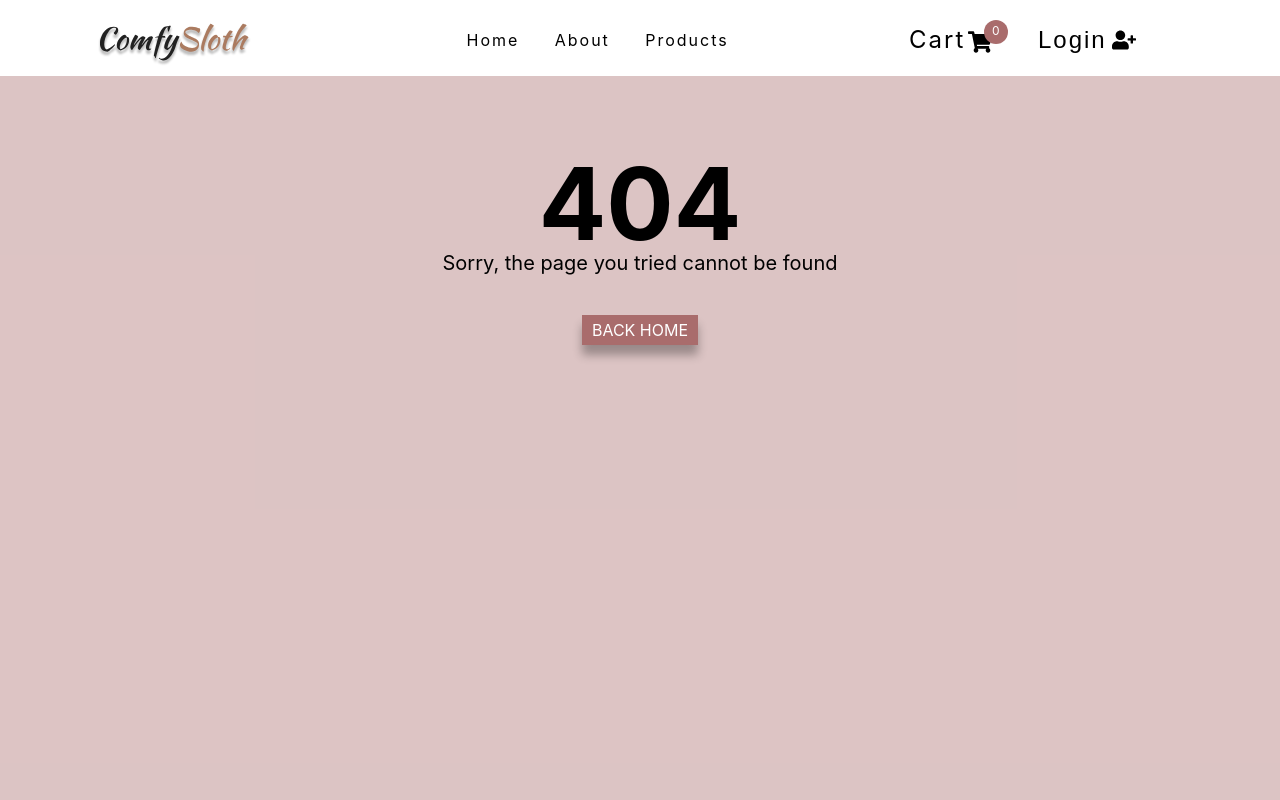
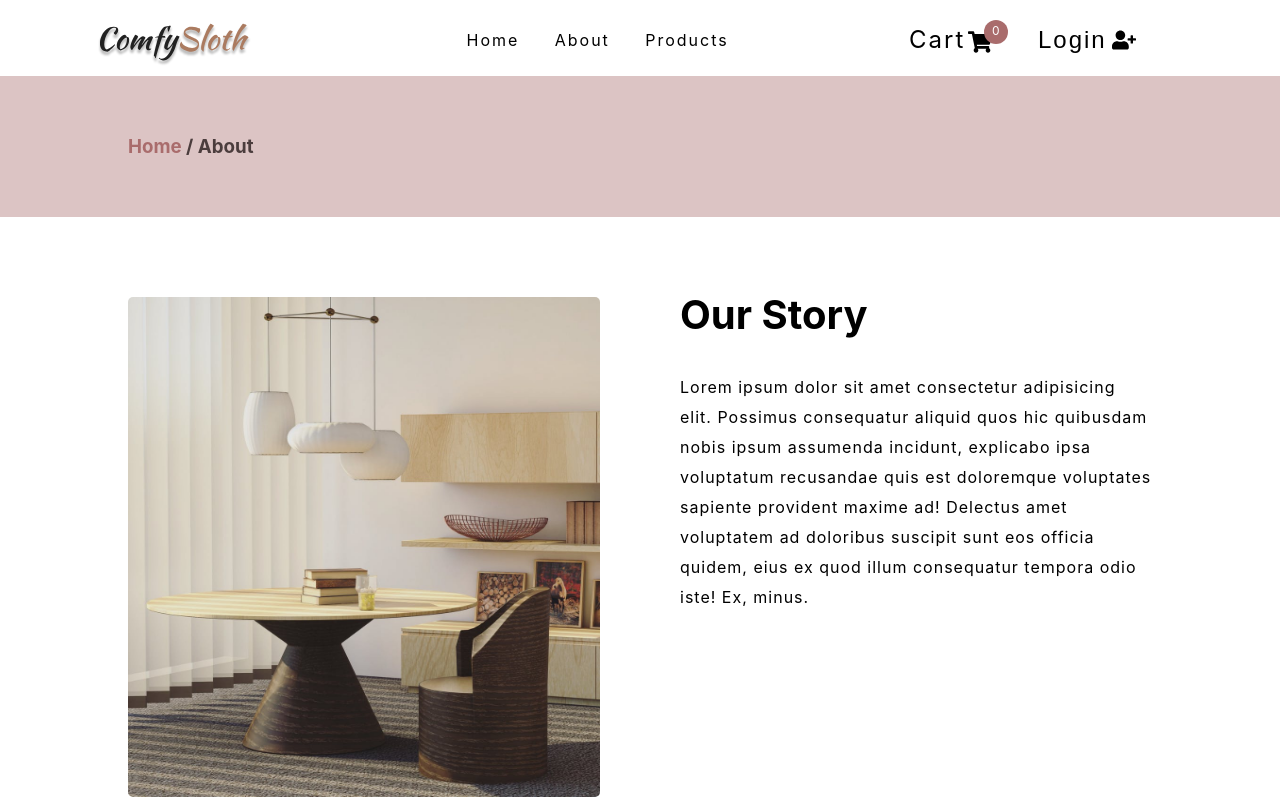
Before and after one commit to davidjacimovic98/react-project-webshop, a React (Create React App) app: page /about in a window 1280 px wide. Before the commit this address had no page. Shown: the top 800 px of the page. Built offline with nearby package versions, Linux system fonts and the light colour scheme.

Commit message:
about page and some basic checkout page added

```diff
--- a/src/App.js
+++ b/src/App.js
@@ -4,6 +4,9 @@ import HomePage from "./pages/HomePage/HomePage";
 import Footer from "./components/Footer/Footer";
 import Sidebar from "./components/Sidebar/Sidebar";
 import ErrorPage from "./pages/ErrorPage/ErrorPage";
+import AboutPage from "./pages/AboutPage/AboutPage";
+import CheckoutPage from "./pages/CheckoutPage/CheckoutPage";
+import PrivateRoute from "./pages/PrivateRoute/PrivateRoute";
 
 function App() {
   return (
@@ -12,6 +15,15 @@ function App() {
       <Sidebar />
       <Routes>
         <Route path="/" element={<HomePage />} />
+        <Route path="/about" element={<AboutPage />} />
+        <Route
+          path="/checkout"
+          element={
+            <PrivateRoute>
+              <CheckoutPage />
+            </PrivateRoute>
+          }
+        />
         <Route path="*" element={<ErrorPage />} />
       </Routes>
       <Footer />
--- /dev/null
+++ b/src/components/PageHero/PageHero.js
@@ -0,0 +1,15 @@
+import React from "react";
+import styles from "./PageHero.module.css";
+import { Link } from "react-router-dom";
+
+const PageHero = ({ title }) => {
+  return (
+    <div className={styles.main_div}>
+      <h3>
+        <Link to="/">Home</Link> / {title}
+      </h3>
+    </div>
+  );
+};
+
+export default PageHero;
--- /dev/null
+++ b/src/components/PageHero/PageHero.module.css
@@ -0,0 +1,15 @@
+.main_div {
+  background-color: rgba(169, 108, 108, 0.4);
+  padding: 5vh 0;
+  color: rgb(75, 61, 61);
+  text-transform: capitalize;
+}
+
+.main_div h3 {
+  margin-left: 10%;
+}
+
+.main_div a {
+  text-decoration: none;
+  color: rgb(169, 108, 108);
+}
--- /dev/null
+++ b/src/pages/AboutPage/AboutPage.js
@@ -0,0 +1,28 @@
+import React from "react";
+import styles from "./AboutPage.module.css";
+import aboutImg from "../../images/hero-bcg.jpeg";
+import PageHero from "../../components/PageHero/PageHero";
+
+const AboutPage = () => {
+  return (
+    <div className={styles.about_container}>
+      <PageHero title="about" />
+      <div className={styles.about_info}>
+        <img src={aboutImg} alt="nice desk" />
+        <div className={styles.text_info}>
+          <h2>our story</h2>
+          <p>
+            Lorem ipsum dolor sit amet consectetur adipisicing elit. Possimus
+            consequatur aliquid quos hic quibusdam nobis ipsum assumenda
+            incidunt, explicabo ipsa voluptatum recusandae quis est doloremque
+            voluptates sapiente provident maxime ad! Delectus amet voluptatem ad
+            doloribus suscipit sunt eos officia quidem, eius ex quod illum
+            consequatur tempora odio iste! Ex, minus.
+          </p>
+        </div>
+      </div>
+    </div>
+  );
+};
+
+export default AboutPage;
--- /dev/null
+++ b/src/pages/AboutPage/AboutPage.module.css
@@ -0,0 +1,34 @@
+.about_info {
+  margin: 10vh auto;
+  display: grid;
+  grid-template-columns: repeat(2, 1fr);
+  width: 80%;
+  gap: 80px;
+}
+
+.about_info img {
+  height: 500px;
+  width: 100%;
+  border-radius: 5px;
+}
+
+.text_info {
+  margin-top: -5vh;
+}
+
+.text_info h2 {
+  font-size: 40px;
+  text-transform: capitalize;
+}
+
+.text_info p {
+  letter-spacing: 1px;
+  line-height: 30px;
+}
+
+@media screen and (max-width: 1000px) {
+  .about_info {
+    display: flex;
+    flex-direction: column;
+  }
+}
--- /dev/null
+++ b/src/pages/CheckoutPage/CheckoutPage.js
@@ -0,0 +1,14 @@
+import React from "react";
+import styles from "./CheckoutPage.module.css";
+import PageHero from "../../components/PageHero/PageHero";
+
+const CheckoutPage = () => {
+  return (
+    <div className={styles.checkout_container}>
+      <PageHero title="checkout" />
+      <h1>checkout here</h1>
+    </div>
+  );
+};
+
+export default CheckoutPage;
--- /dev/null
+++ b/src/pages/CheckoutPage/CheckoutPage.module.css
@@ -0,0 +1,3 @@
+.checkout_container {
+  height: 100vh;
+}
--- /dev/null
+++ b/src/pages/PrivateRoute/PrivateRoute.js
@@ -0,0 +1,7 @@
+import React from "react";
+import { Navigate } from "react-router-dom";
+
+const PrivateRoute = ({ children, ...rest }) => {
+  return children;
+};
+export default PrivateRoute;
```
Also changed, not shown: src/images/hero-bcg-2.jpeg (added), src/images/hero-bcg.jpeg (added).
